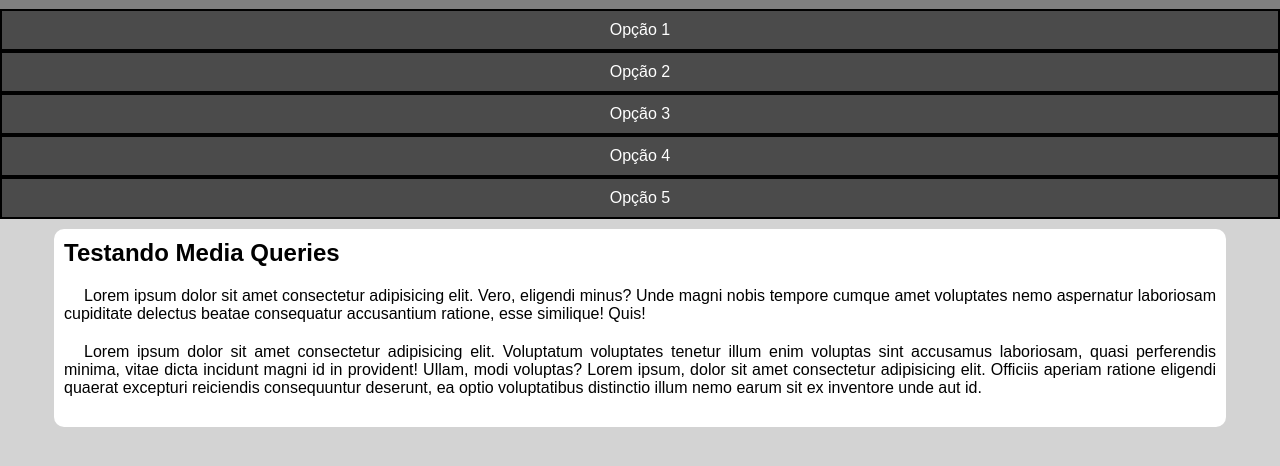
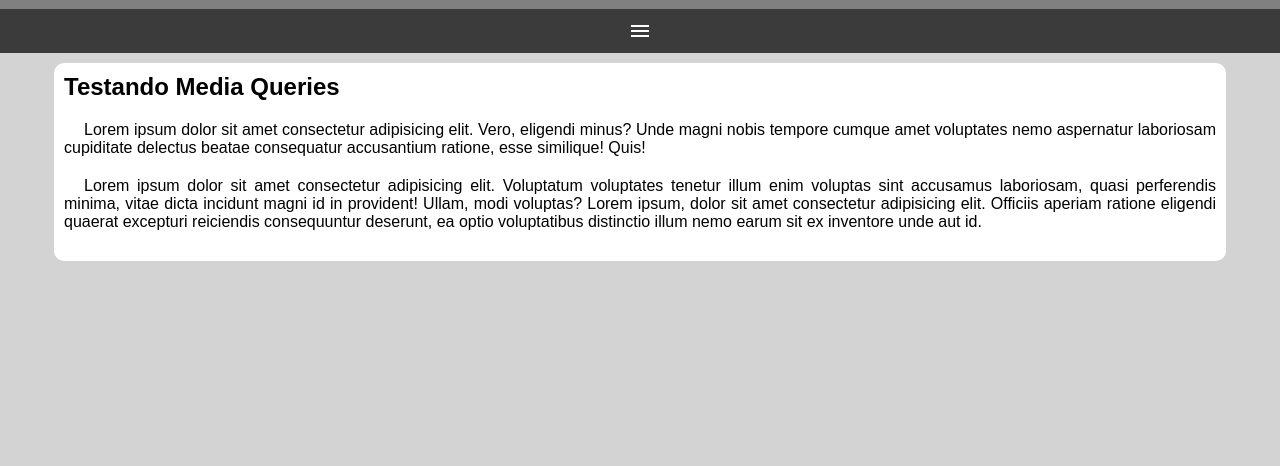
Before and after one commit to vitor-vascon/html-css, a plain HTML site: page exercicios/ex026/mq005/index.html in a window 1280 px wide. Shown: the part 48-514 px from the top of the page. Drawn offline with nearby package versions, Linux system fonts and the light colour scheme.

Commit message:
exercicio 26 005

```diff
--- a/exercicios/ex026/mq005/estilos/style.css
+++ b/exercicios/ex026/mq005/estilos/style.css
@@ -19,8 +19,22 @@ header > h1 {
     text-align: center;
 }
 
+i#burguer {
+    background-color: rgb(59, 59, 59);
+    display: block;
+    color: white;
+    text-align: center;
+    padding: 10px;
+    cursor: pointer;
+}
+
+i#burguer:hover {
+    background-color: white;
+    color: black;
+}
+
 menu {
-    display: block;
+    display: none;
 }
 
 menu > ul {
--- a/exercicios/ex026/mq005/index.html
+++ b/exercicios/ex026/mq005/index.html
@@ -5,12 +5,14 @@
     <meta http-equiv="X-UA-Compatible" content="IE=edge">
     <meta name="viewport" content="width=device-width, initial-scale=1.0">
     <title>Media Query</title>
+    <link href="https://fonts.googleapis.com/css2?family=Material+Symbols+Outlined" rel="stylesheet" />
     <link rel="stylesheet" href="estilos/style.css">
 </head>
 <body>
     <header>
         <h1>Meu Site</h1>
-        <menu>
+        <i id="burguer" class="material-symbols-outlined" onclick="clickMenu()">menu</i>
+        <menu id="itens">
             <ul>
                 <li><a href="#">Opção 1</a></li>
                 <li><a href="#">Opção 2</a></li>
@@ -30,6 +32,14 @@
             </p>
         </article>
     </main>
-
+    <script>
+        function clickMenu() {
+            if (itens.style.display !== 'block') {
+                itens.style.display = 'block'
+            } else {
+                itens.style.display = 'none'
+            }
+        }
+    </script>
 </body>
 </html>
```
